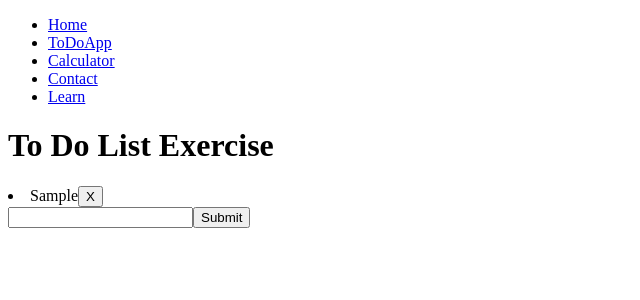
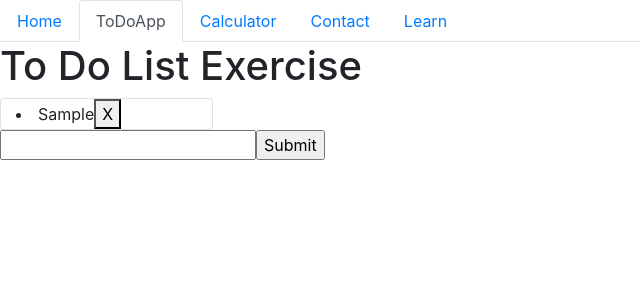
Before and after one commit to Mosjoandy/reactprac, a React (Create React App) app: page /toDoApp in a window 1280 px wide. Both pictures are taken after typing "Sample" into the empty fields and a click on the input "Submit". Shown: the top 300 px of the page, without its empty margins (0-640 px from the left). Built offline with nearby package versions, Linux system fonts and the light colour scheme.

Commit message:
react reveal learned

```diff
--- a/public/index.html
+++ b/public/index.html
@@ -1,5 +1,6 @@
 <!DOCTYPE html>
 <html lang="en">
+
 <head>
   <meta charset="utf-8">
   <meta name="viewport" content="width=device-width, initial-scale=1, shrink-to-fit=no">
@@ -11,6 +12,8 @@
   <link rel="manifest" href="%PUBLIC_URL%/manifest.json">
   <link rel="shortcut icon" href="%PUBLIC_URL%/favicon.ico">
   <link rel="stylesheet" href="https://fonts.googleapis.com/css?family=Roboto:300,400,500">
+  <link rel="stylesheet" href="https://stackpath.bootstrapcdn.com/bootstrap/4.1.3/css/bootstrap.min.css" integrity="sha384-MCw98/SFnGE8fJT3GXwEOngsV7Zt27NXFoaoApmYm81iuXoPkFOJwJ8ERdknLPMO"
+    crossorigin="anonymous">
   <!--
       Notice the use of %PUBLIC_URL% in the tags above.
       It will be replaced with the URL of the `public` folder during the build.
@@ -22,6 +25,7 @@
     -->
   <title>React App</title>
 </head>
+
 <body>
   <noscript>
     You need to enable JavaScript to run this app.
@@ -37,5 +41,12 @@
       To begin the development, run `npm start` or `yarn start`.
       To create a production bundle, use `npm run build` or `yarn build`.
     -->
+  <script src="https://code.jquery.com/jquery-3.3.1.slim.min.js" integrity="sha384-q8i/X+965DzO0rT7abK41JStQIAqVgRVzpbzo5smXKp4YfRvH+8abtTE1Pi6jizo"
+    crossorigin="anonymous"></script>
+  <script src="https://cdnjs.cloudflare.com/ajax/libs/popper.js/1.14.3/umd/popper.min.js" integrity="sha384-ZMP7rVo3mIykV+2+9J3UJ46jBk0WLaUAdn689aCwoqbBJiSnjAK/l8WvCWPIPm49"
+    crossorigin="anonymous"></script>
+  <script src="https://stackpath.bootstrapcdn.com/bootstrap/4.1.3/js/bootstrap.min.js" integrity="sha384-ChfqqxuZUCnJSK3+MXmPNIyE6ZbWh2IMqE241rYiqJxyMiZ6OW/JmZQ5stwEULTy"
+    crossorigin="anonymous"></script>
 </body>
+
 </html>
--- a/src/App.js
+++ b/src/App.js
@@ -5,13 +5,16 @@
 import ToDoApp from "./components/pages/ToDoApp";
 import Calculator from "./components/pages/Calculator";
 import Contact from "./components/pages/Contact";
+import Slide from "react-reveal";
 
 const App = () => (
   <Router>
     <div>
       <NavTabs />
       <Route exact path="/" component={Home} />
-      <Route exact path="/toDoApp" component={ToDoApp} />
+      <Slide bottom duration={1500}>
+        <Route exact path="/toDoApp" component={ToDoApp} />
+      </Slide>
       <Route exact path="/calculator" component={Calculator} />
       <Route path="/contact" component={Contact} />
     </div>
--- a/src/components/pages/ToDoApp.js
+++ b/src/components/pages/ToDoApp.js
@@ -1,5 +1,6 @@
 import React, { Component } from 'react';
 import "./ToDoApp.css";
+import Fade from "react-reveal";
 
 // original task:
 
@@ -129,9 +130,11 @@
     return (
       <div>
         <h1>To Do List Exercise</h1>
+
         {this.state.toDoItems.map((toDoItem, index) => (
-          <li key={index}
-            id={toDoItem}
+          <Fade key={index} collapse bottom>
+            <div className="card col-md-2">
+              <li id={toDoItem}
               // className={strike}
               >
                 <span id={index} onClick={() => this.strike(index)}>
@@ -141,7 +144,10 @@
                 {/* ^^^^^^ ABANDONED - original way to mark an item on the list as "done" */}
                 <button type="button" onClick={() => this.destructoDisk(index)}>X</button>
               </li>
+            </div>
+          </Fade>
         ))}
+
         <form onSubmit={this.handleSubmit}>
           <input type="text" value={this.state.value} onChange={this.handleChange} />
           <input type="submit" value="Submit" />
```
Lines whose indentation alone changed are shown as unchanged.
